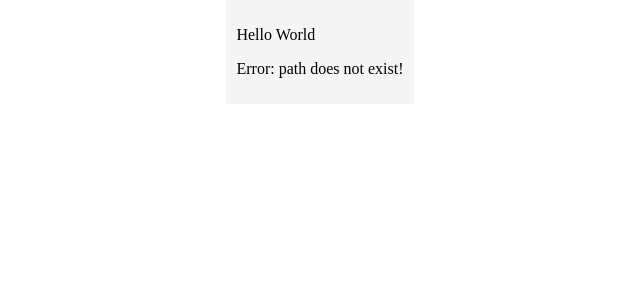
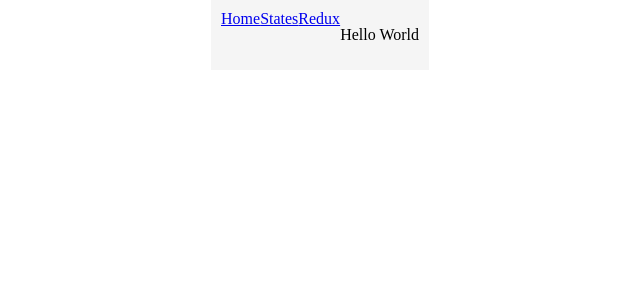
Before and after one commit to DaniBencz/PeanutCounter, a React app: page / in a window 1280 px wide. Shown: the top 300 px of the page, without its empty margins (320-960 px from the left). Built offline with nearby package versions, Linux system fonts and the light colour scheme.

Commit message:
solved routing

```diff
--- a/components/App.js
+++ b/components/App.js
@@ -2,7 +2,7 @@
 
 import React, { Component } from 'react'
 import { BrowserRouter, Route, Switch } from 'react-router-dom'
-// import Navigation from './Navigation'
+import Navigation from './Navigation'
 
 import Hello from './Hello'
 import NoRd from './NoRd'
@@ -13,18 +13,14 @@ class App extends Component {
 
    render() {
       return (
-         <div>
-            <BrowserRouter>
-               {/* <Navigation></Navigation> */}
-               <div>
-                  <Route path="/"><Hello/></Route>
-                  {/* <Route path="/about" component={NoRd} /> */}
-                  <Route path="/about"><NoRd></NoRd></Route>
-                  <Route component={Error} />
-               </div>
-            </BrowserRouter>
-            {/* <NoRd></NoRd> */}
-         </div>
+         <BrowserRouter>
+            <Navigation />
+            <Switch> {/* Switch makes sure only one path gets displayed at once */}
+               <Route path='/' exact component={Hello} /> {/* will render first matching route */}
+               <Route path='/states' component={NoRd} />
+               <Route component={Error} />
+            </Switch>
+         </BrowserRouter>
       )
    }
 }
--- a/webpack.config.js
+++ b/webpack.config.js
@@ -7,10 +7,11 @@ module.exports = {
     path: path.join(__dirname, '/bundle'),
     filename: 'index_bundle.js'
   },
-  /* devServer: {  // optional
-    inline: true,
-    port: 8001
-  }, */
+  devServer: {  // optional
+    historyApiFallback: true
+    /* inline: true,
+    port: 8001 */
+  },
   module: {
     rules: [
       {
```
Also changed, not shown: components/setup.txt.
